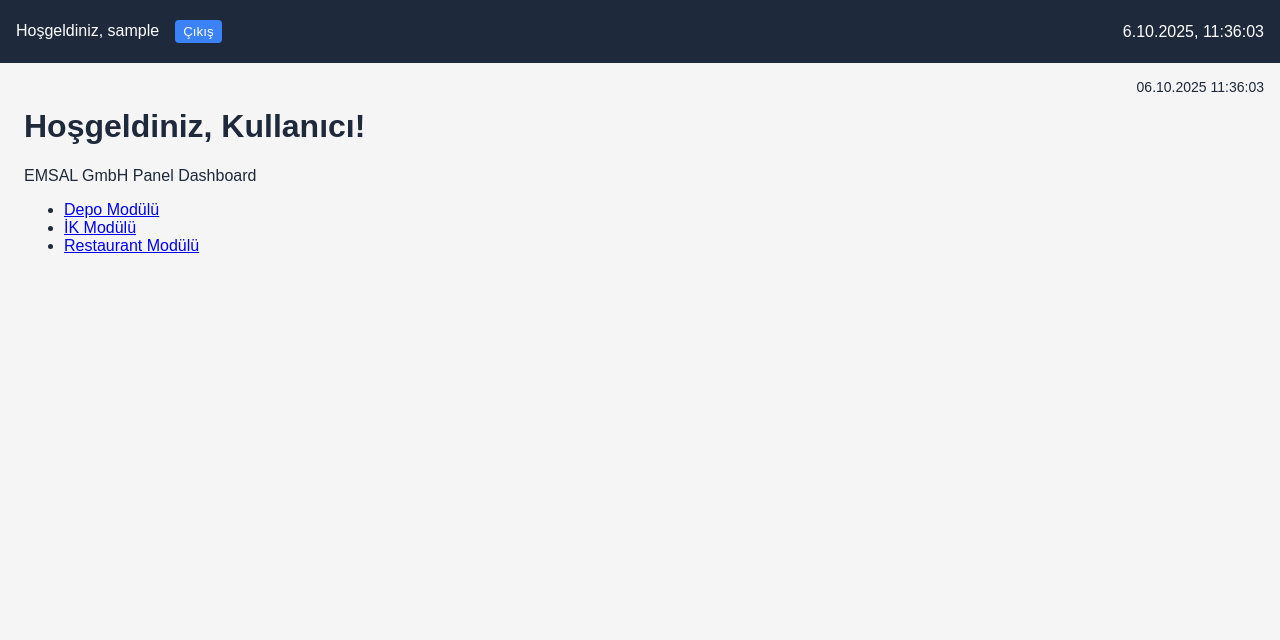
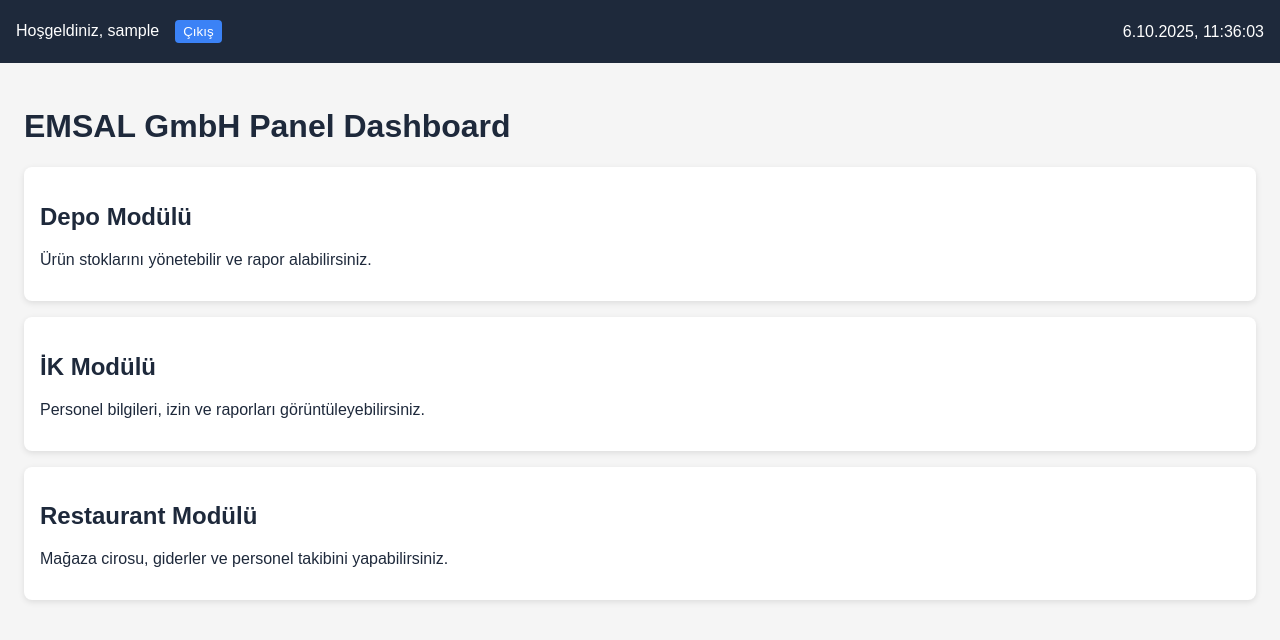
Before and after one commit to 07mercedes-source/panel-demov1, a Next.js app: page /dashboard in a window 1280 px wide. Shown: the top 640 px of the page. Built offline with nearby package versions, Linux system fonts and the light colour scheme; sample sign-in values are in the browser's storage.

Commit message:
Update dashboard.js

```diff
--- a/pages/dashboard.js
+++ b/pages/dashboard.js
@@ -1,33 +1,19 @@
-import { useRouter } from 'next/router';
-import { useEffect, useState } from 'react';
-
 export default function Dashboard() {
-  const router = useRouter();
-  const { name } = router.query; // login.js’den gelen kullanıcı adı
-  const [currentTime, setCurrentTime] = useState('');
-
-  // Tarih ve saati güncelle
-  useEffect(() => {
-    const interval = setInterval(() => {
-      const now = new Date();
-      setCurrentTime(now.toLocaleString('tr-TR', { hour12: false }));
-    }, 1000);
-
-    return () => clearInterval(interval);
-  }, []);
-
   return (
-    <div style={{ padding: 24, fontFamily: 'Arial, sans-serif', position: 'relative' }}>
-      <div style={{ position: 'absolute', top: 16, right: 16, fontSize: 14 }}>
-        {currentTime}
+    <div style={{ padding: 24 }}>
+      <h1>EMSAL GmbH Panel Dashboard</h1>
+      <div className="card">
+        <h2>Depo Modülü</h2>
+        <p>Ürün stoklarını yönetebilir ve rapor alabilirsiniz.</p>
       </div>
-      <h1>Hoşgeldiniz, {name || 'Kullanıcı'}!</h1>
-      <p>EMSAL GmbH Panel Dashboard</p>
-      <ul>
-        <li><a href="/depo">Depo Modülü</a></li>
-        <li><a href="/ik">İK Modülü</a></li>
-        <li><a href="/restaurant">Restaurant Modülü</a></li>
-      </ul>
+      <div className="card">
+        <h2>İK Modülü</h2>
+        <p>Personel bilgileri, izin ve raporları görüntüleyebilirsiniz.</p>
+      </div>
+      <div className="card">
+        <h2>Restaurant Modülü</h2>
+        <p>Mağaza cirosu, giderler ve personel takibini yapabilirsiniz.</p>
+      </div>
     </div>
   );
 }
```
